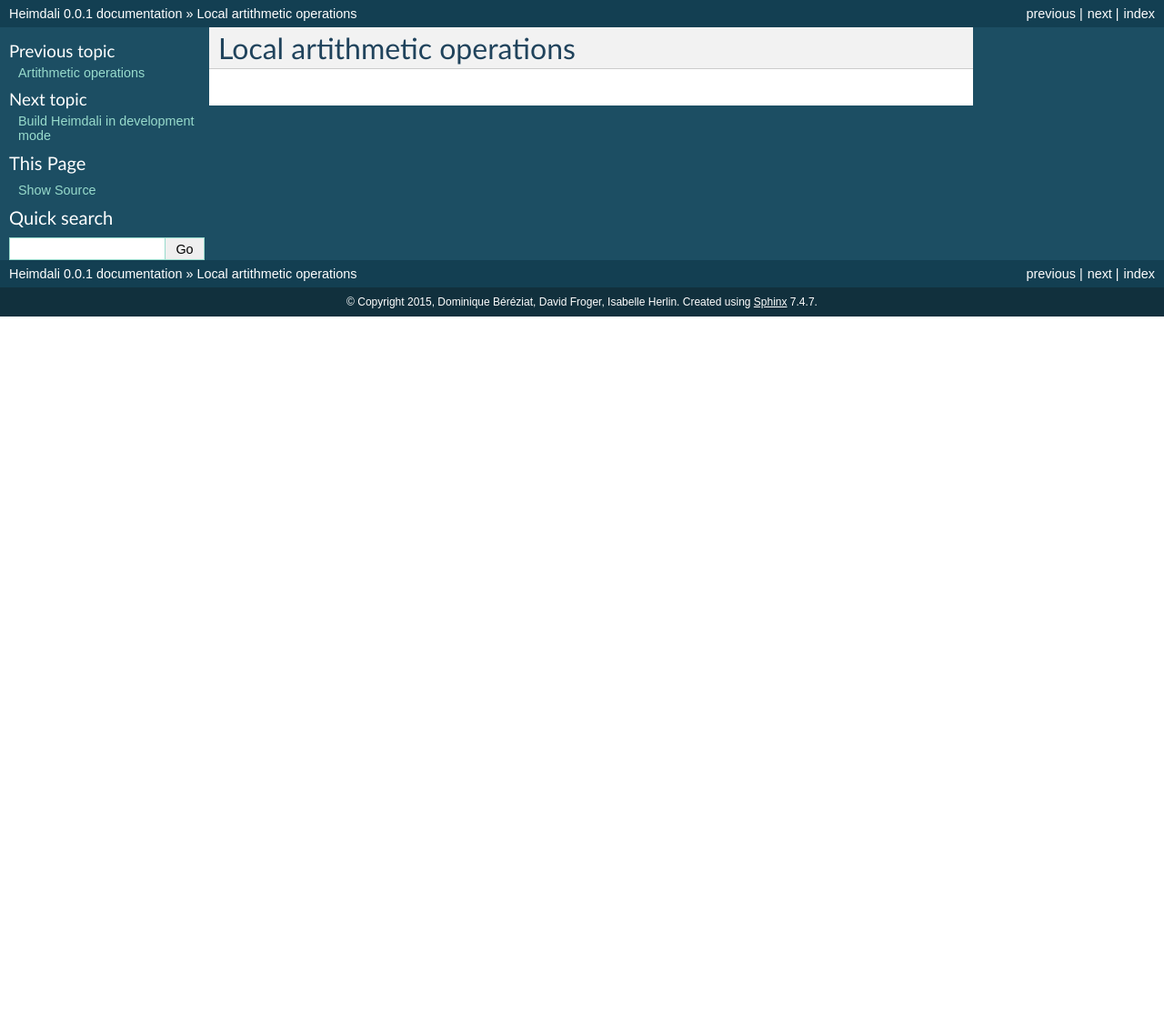
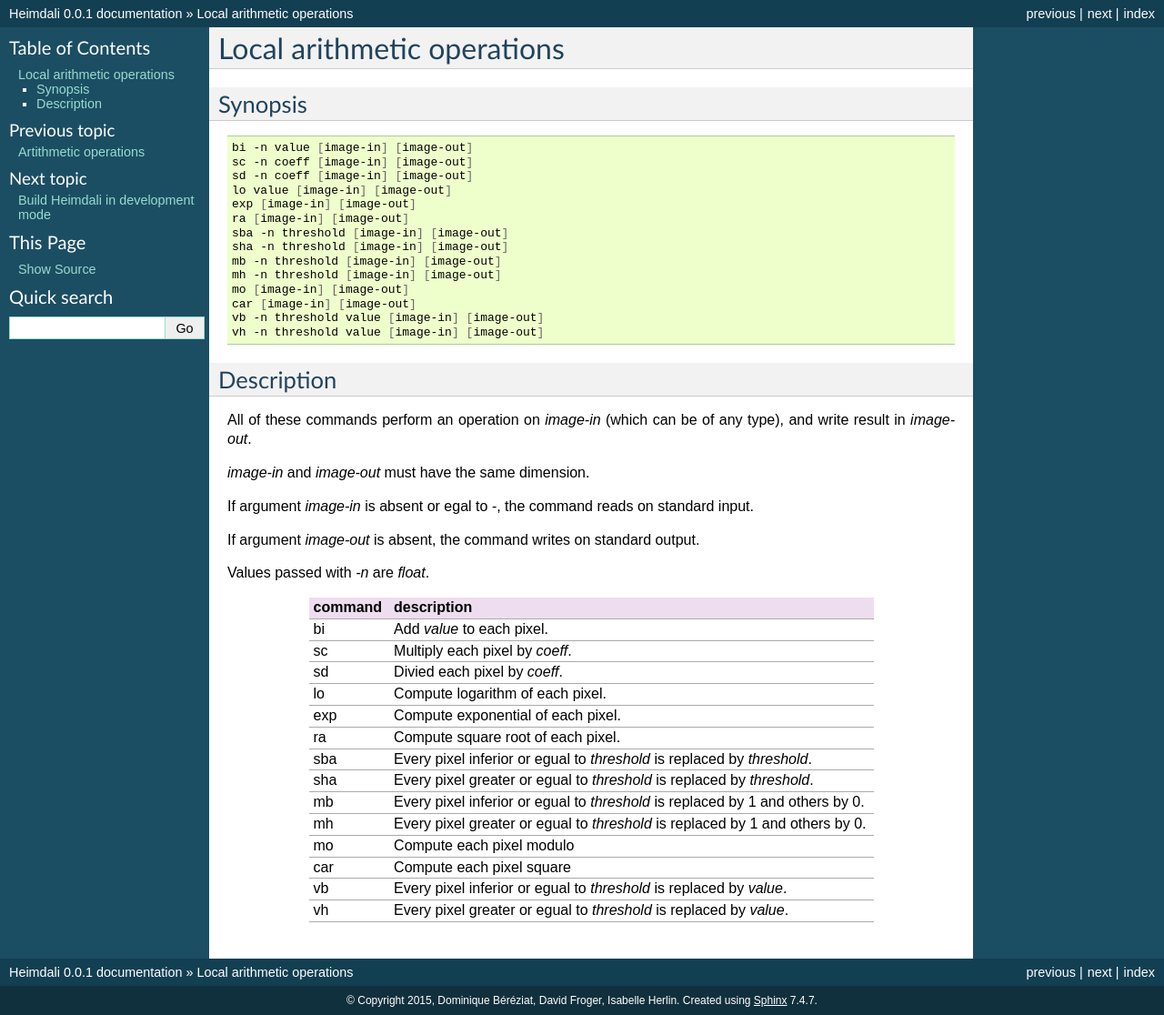
Before and after one commit to heimdali/heimdali, a Sphinx documentation site: the page built from doc/local_arithmetic.rst, in a window 1280 px wide. Shown: the whole page at 91% size. Built offline with Sphinx 7.4.7, drawn with Linux system fonts in a browser that asks for light colours; before the commit the page ends 900 px from its top, so only the background shows below that.

Commit message:
Add bi command

```diff
--- a/doc/arithmetic.rst
+++ b/doc/arithmetic.rst
@@ -41,7 +41,7 @@ output.
 
 All operation are performed on pixels element by element.
 
-Description
+See also
 ------------------------------------
 
 See also :ref:`local_arithmetic`.
--- a/doc/local_arithmetic.rst
+++ b/doc/local_arithmetic.rst
@@ -1,4 +1,77 @@
 .. _local_arithmetic:
 
-Local artithmetic operations
+Local arithmetic operations
 ====================================
+
+Synopsis
+------------------------------------
+
+.. code-block:: bash
+
+  bi -n value [image-in] [image-out]
+  sc -n coeff [image-in] [image-out]
+  sd -n coeff [image-in] [image-out]
+  lo value [image-in] [image-out]
+  exp [image-in] [image-out]
+  ra [image-in] [image-out]
+  sba -n threshold [image-in] [image-out]
+  sha -n threshold [image-in] [image-out]
+  mb -n threshold [image-in] [image-out]
+  mh -n threshold [image-in] [image-out]
+  mo [image-in] [image-out]
+  car [image-in] [image-out]
+  vb -n threshold value [image-in] [image-out]
+  vh -n threshold value [image-in] [image-out]
+
+Description
+------------------------------------
+
+All of these commands perform an operation on `image-in` (which can be of any
+type), and write result in `image-out`.
+
+`image-in` and `image-out` must have the same dimension.
+
+If argument `image-in` is absent or egal to `-`, the command reads on standard
+input.
+
+If argument `image-out` is absent, the command writes on standard output.
+
+Values passed with `-n` are `float`.
+
++----------------+-----------------------------------------------------------+
+| command        | description                                               |
++================+===========================================================+
+| bi             | Add `value` to each pixel.                                |
++----------------+-----------------------------------------------------------+
+| sc             | Multiply each pixel by `coeff`.                           |
++----------------+-----------------------------------------------------------+
+| sd             | Divied each pixel by `coeff`.                             |
++----------------+-----------------------------------------------------------+
+| lo             | Compute logarithm of each pixel.                          |
++----------------+-----------------------------------------------------------+
+| exp            | Compute exponential of each pixel.                        |
++----------------+-----------------------------------------------------------+
+| ra             | Compute square root of each pixel.                        |
++----------------+-----------------------------------------------------------+
+| sba            | Every pixel inferior or egual to `threshold`              |
+|                | is replaced by `threshold`.                               |
++----------------+-----------------------------------------------------------+
+| sha            | Every pixel greater or egual to `threshold`               |
+|                | is replaced by `threshold`.                               |
++----------------+-----------------------------------------------------------+
+| mb             | Every pixel inferior or egual to `threshold`              |
+|                | is replaced by 1 and others by 0.                         |
++----------------+-----------------------------------------------------------+
+| mh             | Every pixel greater or egual to `threshold`               |
+|                | is replaced by 1 and others by 0.                         |
++----------------+-----------------------------------------------------------+
+| mo             | Compute each pixel modulo                                 |
++----------------+-----------------------------------------------------------+
+| car            | Compute each pixel square                                 |
++----------------+-----------------------------------------------------------+
+| vb             | Every pixel inferior or egual to `threshold`              |
+|                | is replaced by `value`.                                   |
++----------------+-----------------------------------------------------------+
+| vh             | Every pixel greater or egual to `threshold`               |
+|                | is replaced by `value`.                                   |
++----------------+-----------------------------------------------------------+
```
Also changed, not shown: 7 other files.
